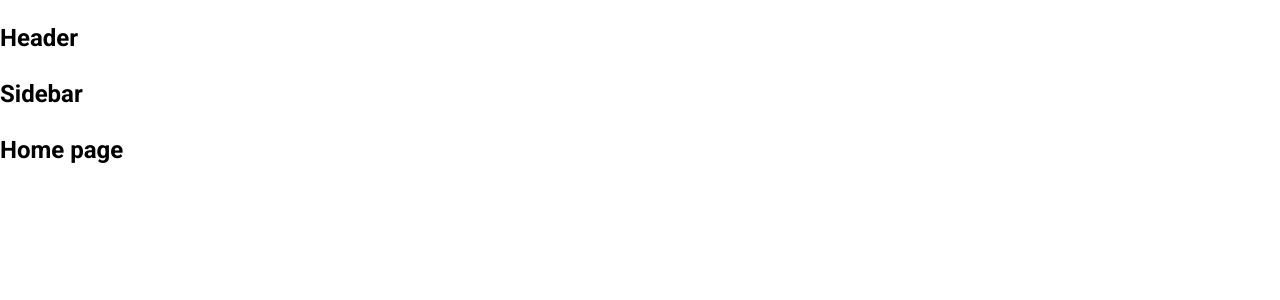
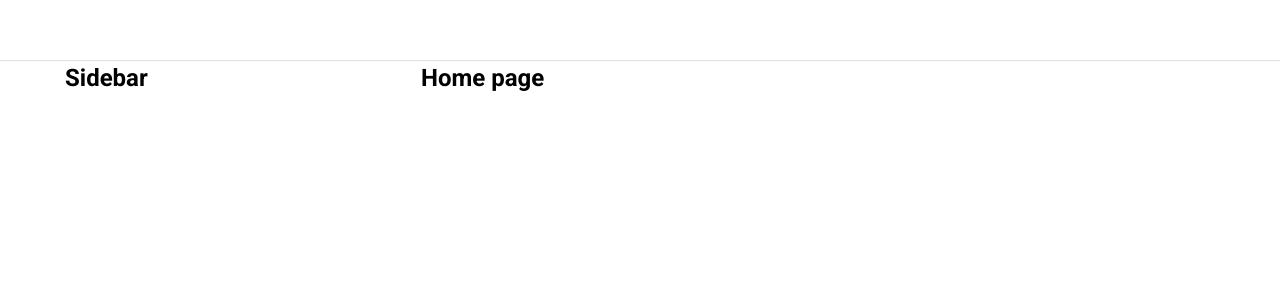
Before and after one commit to HienJr/tiktok-ui, a React (Create React App) app in the folder tiktok-ui/: page / in a window 1280 px wide. Shown: the top 300 px of the page. Built offline with nearby package versions, Linux system fonts and the light colour scheme.

Commit message:
Dựng khung Layout mặc định

```diff
--- a/tiktok-ui/package.json
+++ b/tiktok-ui/package.json
@@ -3,6 +3,7 @@
     "version": "0.1.0",
     "private": true,
     "dependencies": {
+        "classnames": "^2.5.1",
         "cra-template": "1.2.0",
         "normalize.css": "^8.0.1",
         "react": "^18.3.1",
--- a/tiktok-ui/src/components/GlobalStyles/GlobalStyles.scss
+++ b/tiktok-ui/src/components/GlobalStyles/GlobalStyles.scss
@@ -3,9 +3,15 @@
 
 :root {
     --primary: #fe2c55;
+
+    // Default layout
+    --default-layout-header-height: 60px;
+    --default-layout-header-width: 1150px;
 }
 
 * {
+    margin: 0;
+    padding: 0;
     box-sizing: border-box;
 }
 
--- /dev/null
+++ b/tiktok-ui/src/components/Layout/DefaultLayout/DefaultLayout.module.scss
@@ -0,0 +1,14 @@
+.wrapper {
+    display: flex;
+    flex-direction: column;
+    align-items: center;
+}
+
+.container {
+    width: var(--default-layout-header-width);
+    display: flex;
+}
+
+.content {
+    flex: 1;
+}
--- /dev/null
+++ b/tiktok-ui/src/components/Layout/DefaultLayout/Sidebar/Sidebar.module.scss
@@ -0,0 +1,3 @@
+.wrapper {
+    width: 356px;
+}
--- a/tiktok-ui/src/components/Layout/DefaultLayout/Sidebar/index.js
+++ b/tiktok-ui/src/components/Layout/DefaultLayout/Sidebar/index.js
@@ -1,5 +1,14 @@
+import classNames from 'classnames/bind';
+import styles from './Sidebar.module.scss';
+
+const cx = classNames.bind(styles);
+
 function Sidebar() {
-    return <h2>Sidebar</h2>;
+    return (
+        <aside className={cx('wrapper')}>
+            <h2>Sidebar</h2>
+        </aside>
+    );
 }
 
 export default Sidebar;
--- a/tiktok-ui/src/components/Layout/DefaultLayout/index.js
+++ b/tiktok-ui/src/components/Layout/DefaultLayout/index.js
@@ -1,13 +1,17 @@
+import classNames from 'classnames/bind';
 import Header from '~/components/Layout/components/Header';
 import Sidebar from './Sidebar';
+import styles from './DefaultLayout.module.scss';
+
+const cx = classNames.bind(styles);
 
 function DefaultLayout({ children }) {
     return (
-        <div>
+        <div className={cx('wrapper')}>
             <Header />
-            <div className="container">
+            <div className={cx('container')}>
                 <Sidebar />
-                <div className="content">{children}</div>
+                <div className={cx('content')}>{children}</div>
             </div>
         </div>
     );
--- a/tiktok-ui/src/components/Layout/HeaderOnly/index.js
+++ b/tiktok-ui/src/components/Layout/HeaderOnly/index.js
@@ -1,6 +1,6 @@
 import Header from '~/components/Layout/components/Header';
 
-function DefaultLayout({ children }) {
+function HeaderOnly({ children }) {
     return (
         <div>
             <Header />
@@ -11,4 +11,4 @@
     );
 }
 
-export default DefaultLayout;
+export default HeaderOnly;
--- /dev/null
+++ b/tiktok-ui/src/components/Layout/components/Header/Header.module.scss
@@ -0,0 +1,12 @@
+.wrapper {
+    width: 100%;
+    height: var(--default-layout-header-height, 60px);
+    box-shadow: 0px 1px 1px rgb(0 0 0 / 12%);
+    display: flex;
+    justify-content: center;
+}
+
+.inner {
+    height: 100%;
+    width: var(--default-layout-header-width);
+}
--- a/tiktok-ui/src/components/Layout/components/Header/index.js
+++ b/tiktok-ui/src/components/Layout/components/Header/index.js
@@ -1,5 +1,14 @@
+import classNames from 'classnames/bind';
+import styles from './Header.module.scss';
+
+const cx = classNames.bind(styles);
+
 function Header() {
-    return <h2>Header</h2>;
+    return (
+        <header className={cx('wrapper')}>
+            <div className={cx('inner')}></div>
+        </header>
+    );
 }
 
 export default Header;
```
Also changed, not shown: 1 other file (tests, documents, lock files or other folders).
